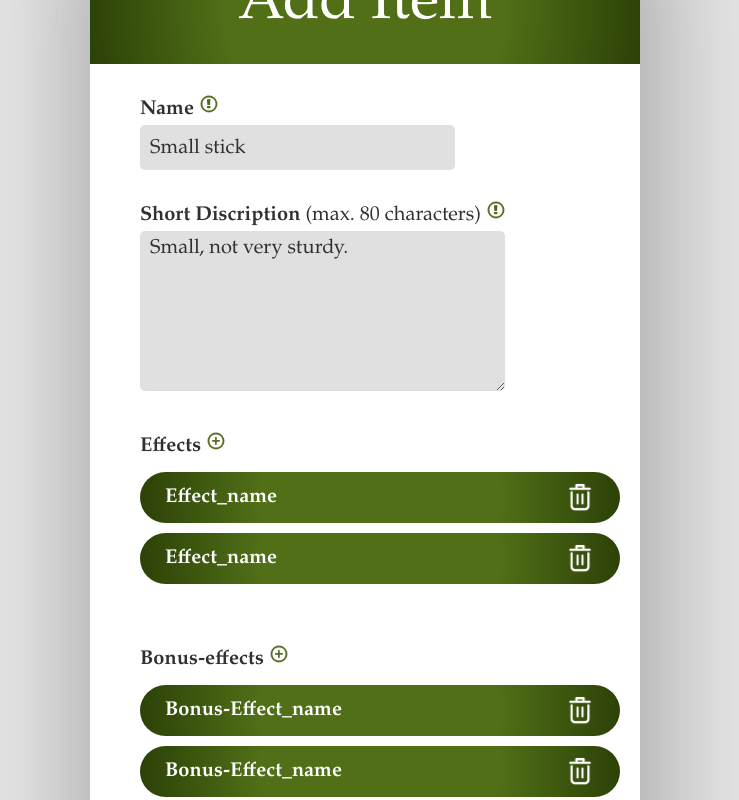
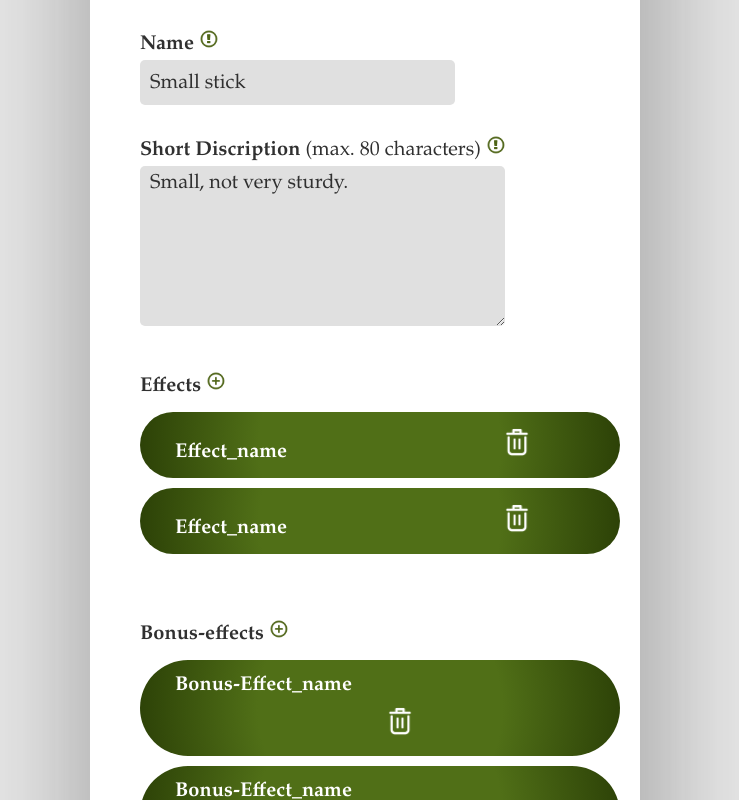
Before and after one commit to WouterOnGithub/Waystone, a React (Vite) app in the folder waystoneProject/: page /user/Add_Item in a window 1280 px wide. Shown: the whole page, without its empty margins (275-1014 px from the left). Built offline with nearby package versions, Linux system fonts and the light colour scheme; no server answers.

Commit message:
CSS icons

```diff
--- a/waystoneProject/src/pages/Add_Item.jsx
+++ b/waystoneProject/src/pages/Add_Item.jsx
@@ -32,25 +32,25 @@ function Add_Item()
             <br />
 
             {/* A way to add an effect by pressing the ADD icon */}
-            <label htmlFor="effects-item"><b>Effects</b></label> <img src={Add_Logo} alt="Add_Logo" id="Add_Logo"/> <br />
+            <label htmlFor="effects-item"><b>Effects</b></label> <button id="button-icons"><img src={Add_Logo} alt="Add_Logo" id="Add_Logo"/></button> <br />
             <input type="text" id="effects-item" hidden/>
             {/* An example of an effect */}
             <div id="addview-green-bar">
-                <b>Effect_name</b> <img src={Delete_Logo} alt="Delete_Logo" id="Delete_Logo"/>
+                <b>Effect_name</b> <button id="button-icons"><img src={Delete_Logo} alt="Delete_Logo" id="Delete_Logo"/></button>
             </div>
             <div id="addview-green-bar">
-                <b>Effect_name</b> <img src={Delete_Logo} alt="Delete_Logo" id="Delete_Logo"/>
+                <b>Effect_name</b> <button id="button-icons"><img src={Delete_Logo} alt="Delete_Logo" id="Delete_Logo"/></button>
             </div>
             <br /><br />
 
-            <label htmlFor="effects-bonus-item"><b>Bonus-effects</b> <img src={Add_Logo} alt="Add_Logo" id="Add_Logo"/> </label>
+            <label htmlFor="effects-bonus-item"><b>Bonus-effects</b> <button id="button-icons"><img src={Add_Logo} alt="Add_Logo" id="Add_Logo"/></button> </label>
             <input type="text" id="effects-bonus-item" hidden/><br />
             {/* An example of a bonus effect */}
             <div id="addview-green-bar">
-                <b>Bonus-Effect_name</b> <img src={Delete_Logo} alt="Delete_Logo" id="Delete_Logo"/>
+                <b>Bonus-Effect_name</b> <button id="button-icons"><img src={Delete_Logo} alt="Delete_Logo" id="Delete_Logo"/></button>
             </div>
             <div id="addview-green-bar">
-                <b>Bonus-Effect_name</b> <img src={Delete_Logo} alt="Delete_Logo" id="Delete_Logo"/>
+                <b>Bonus-Effect_name</b> <button id="button-icons"><img src={Delete_Logo} alt="Delete_Logo" id="Delete_Logo"/></button>
             </div>
 
             <br /><br />
--- a/waystoneProject/src/pages/pages-css/CSS.css
+++ b/waystoneProject/src/pages/pages-css/CSS.css
@@ -192,7 +192,7 @@ nav a:hover
     background: var(--background-gradient);
     border: none;
     padding: 10px;
-    padding-left: 25px;
+    padding-left: 35px;
     padding-right: 25px;
     margin-right: 20px;
     margin-top: 10px;
@@ -205,6 +205,20 @@ nav a:hover
 }
 
 /* input boxes */
+#button-icons
+{
+    background: none;
+    border: none;
+    padding: 0;
+    margin: 0;
+    padding-top: 5px;
+}
+#button-icons:hover
+{
+    border: none;
+    transition: .3s;
+    transform: translateY(-2px);
+}
 #UploadIMG_Logo
 {
     border-radius: var(--border-radius);
@@ -228,7 +242,8 @@ nav a:hover
 {
     height: 30px;
     width: 30px;
-    float: right
+    float: right;
+    margin-left: 210px;
 }
 /* Gray input boxes */
 #input-box-gray input, #input-box-gray textarea
```
